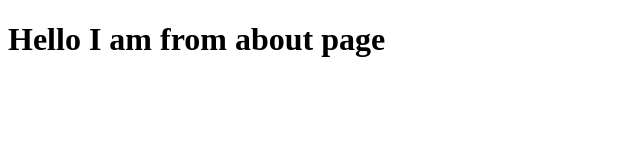
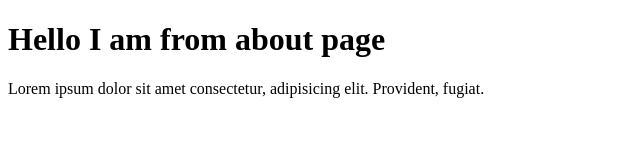
Before and after one commit to radytrainer/demo-git-branch, a plain HTML site: page index.html in a window 1280 px wide. Shown: the whole page, without its empty margins (0-640 px from the left). Drawn offline with Linux system fonts and the light colour scheme.

Commit message:
add para

```diff
--- a/index.html
+++ b/index.html
@@ -7,5 +7,6 @@
 </head>
 <body>
     <h1>Hello I am from about page</h1>
+    <p>Lorem ipsum dolor sit amet consectetur, adipisicing elit. Provident, fugiat.</p>
 </body>
 </html>
```
